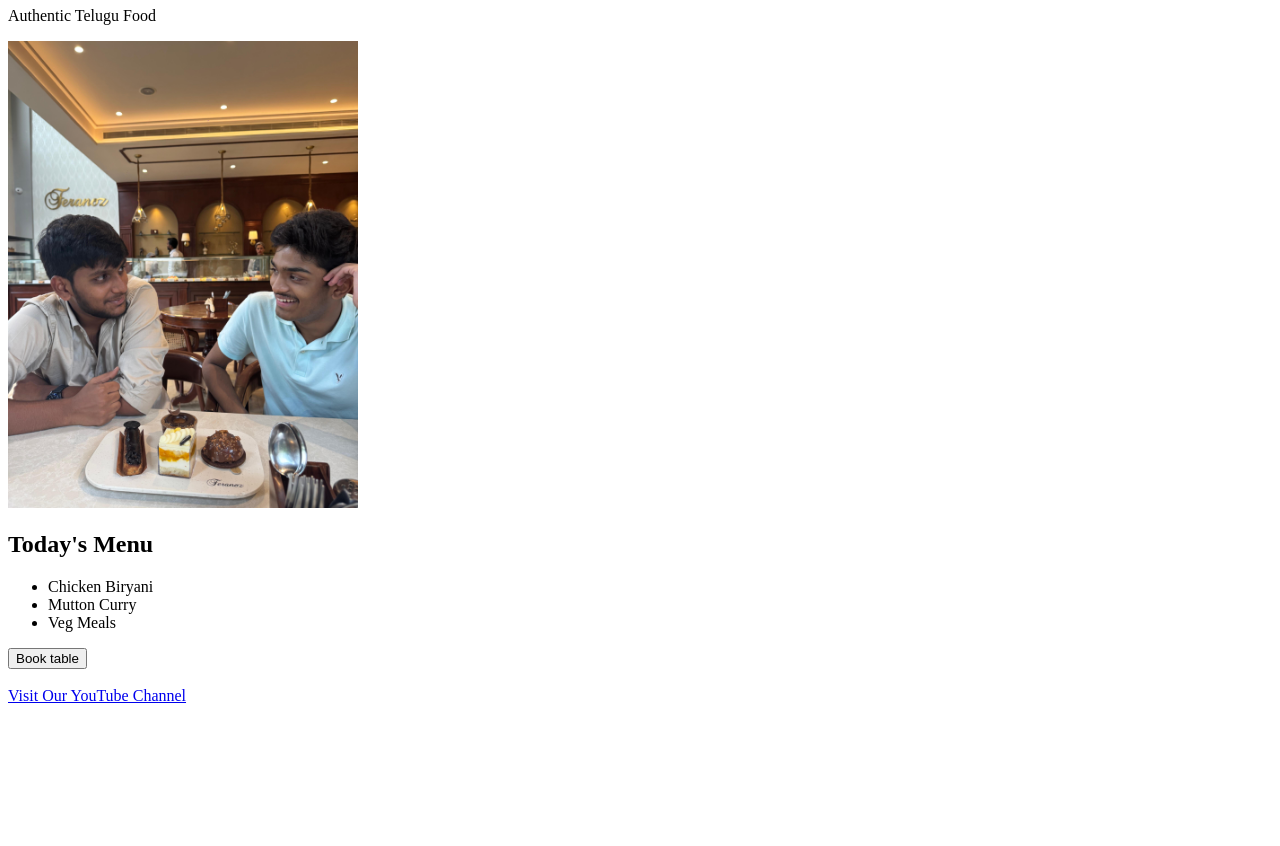
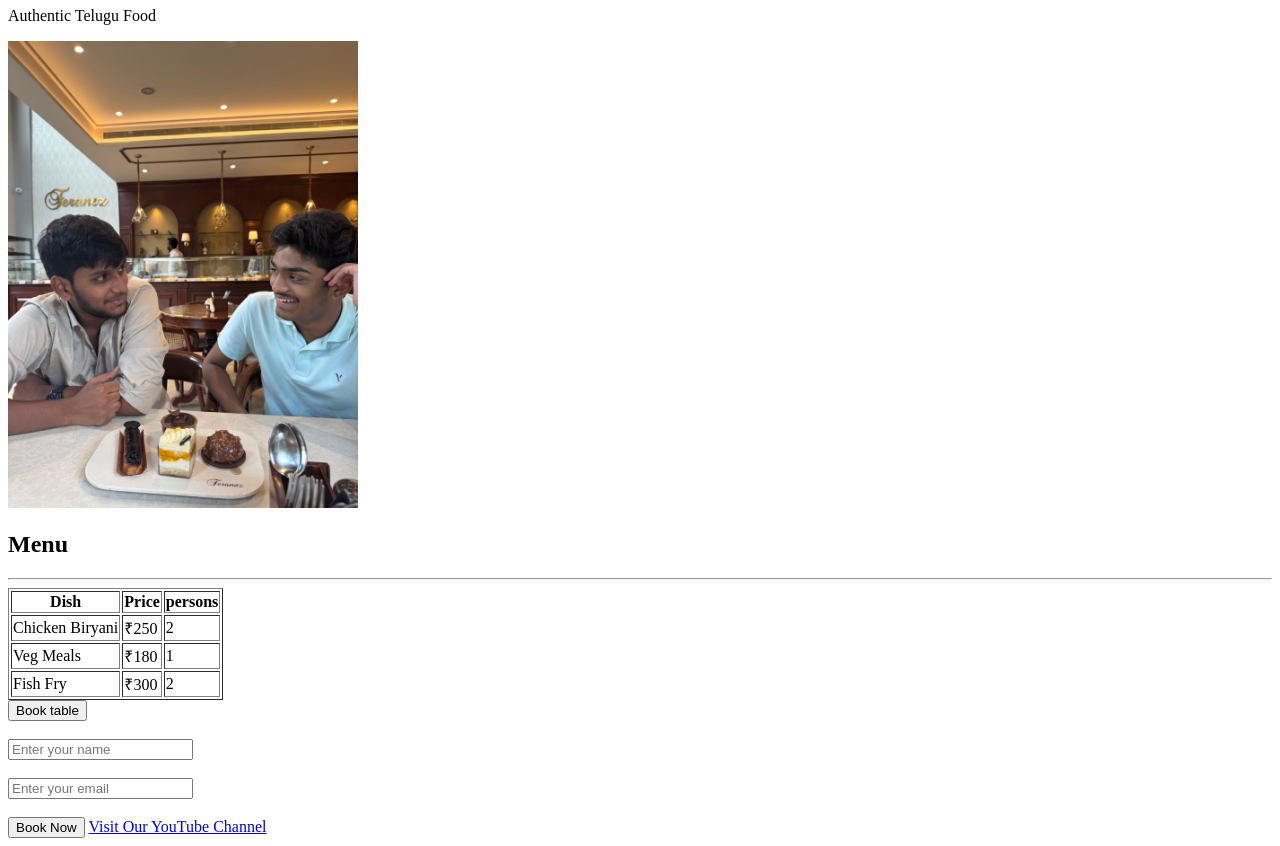
Before and after one commit to suhasreddy3060-ai/MyFirstWebsite, a plain HTML site: page index.html in a window 1280 px wide. Shown: the part 73-919 px from the top of the page. Before the commit the page ends 800 px from the top, so only its background shows below. Drawn offline with Linux system fonts and the light colour scheme.

Commit message:
interface got added table and book now

```diff
--- a/index.html
+++ b/index.html
@@ -1,32 +1,63 @@
 <!DOCTYPE html>
 <html>
 <head>
-    <title>Welcome to Suhas restaurant</title>
+    <title>Madhav pvt ltd</title>
 </head>
 
 <body>
 
-<h1> Suhas restaurant</h1>
+<h1> Madhav Farm Food</h1>
 
 <p>Authentic Telugu Food</p>
 
 <img src="images/biryani.jpg" width="350" alt="Biryani">
 
-<h2>Today's Menu</h2>
+<h2>Menu</h2>
+<hr>
 
-<ul>
+<table border="1">
 
-<li>Chicken Biryani</li>
+<tr>
+    <th>Dish</th>
+    <th>Price</th>
+    <th>persons</th>
+</tr>
 
-<li>Mutton Curry</li>
+<tr>
+    <td>Chicken Biryani</td>
+    <td>₹250</td>
+    <td>2</td>
+</tr>
+</tr>
 
-<li>Veg Meals</li>
+<tr>
+    <td>Veg Meals</td>
+    <td>₹180</td>
+    <td>1</td>
+</tr>
 
-</ul>
+<tr>
+    <td>Fish Fry</td>
+    <td>₹300</td>
+    <td>2</td>
+</tr>
+</tr>
+
+</table>
 
 <button>Book table</button>
 
 <br><br>
+
+<input type="text" placeholder="Enter your name">
+
+<br><br>
+
+<input type="email" placeholder="Enter your email">
+
+<br><br>
+
+<button>Book Now</button>
 
 <a href="https://www.youtube.com/">
 Visit Our YouTube Channel
```
